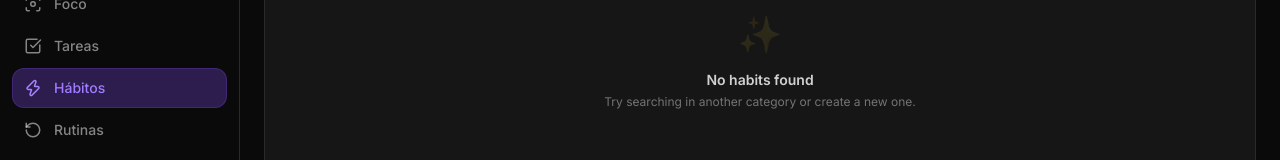
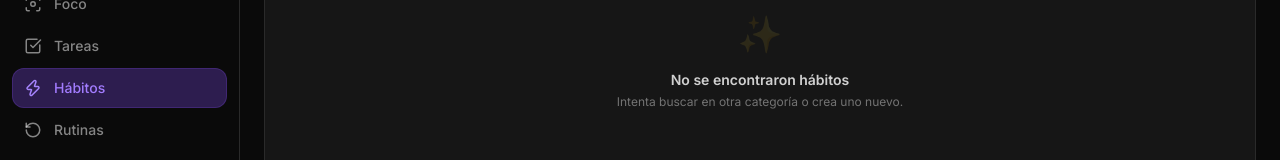
Before and after one commit to Tuwebai/dashboard-personal, a React (Vite) app: page / in a window 1280 px wide. Both pictures are taken after a click on the button 723 px from the left and 389 px from the top of the page. Shown: the part 321-481 px from the top of the page. Built offline with nearby package versions, Linux system fonts and the light colour scheme.

Commit message:
i18n habits empty state

```diff
--- a/src/features/habits/components/HabitGrid.tsx
+++ b/src/features/habits/components/HabitGrid.tsx
@@ -1,6 +1,7 @@
 import { useAppStore } from '../../../stores/useAppStore';
 import { HabitCard } from './HabitCard';
 import { AnimatePresence } from 'framer-motion';
+import { useI18n } from '../../../shared/i18n/useI18n';
 
 interface HabitGridProps {
   category: string;
@@ -8,6 +9,7 @@ interface HabitGridProps {
 
 export function HabitGrid({ category }: HabitGridProps) {
   const habits = useAppStore((state) => state.habits);
+  const { t } = useI18n();
 
   const filteredHabits = habits.filter(h => {
     if (category === 'all') return !h.isArchived;
@@ -18,8 +20,8 @@ export function HabitGrid({ category }: HabitGridProps) {
     return (
       <div className="flex flex-col items-center justify-center py-20 bg-bg-card border border-border rounded-xl text-white/30">
         <div className="text-4xl mb-4 opacity-50 text-white/20 hover:scale-110 transition-transform">✨</div>
-        <h3 className="text-sm font-semibold text-white/80">No habits found</h3>
-        <p className="text-xs text-white/40 mt-1">Try searching in another category or create a new one.</p>
+        <h3 className="text-sm font-semibold text-white/80">{t('habits.noHabits')}</h3>
+        <p className="text-xs text-white/40 mt-1">{t('habits.noHabitsDesc')}</p>
       </div>
     );
   }
```
